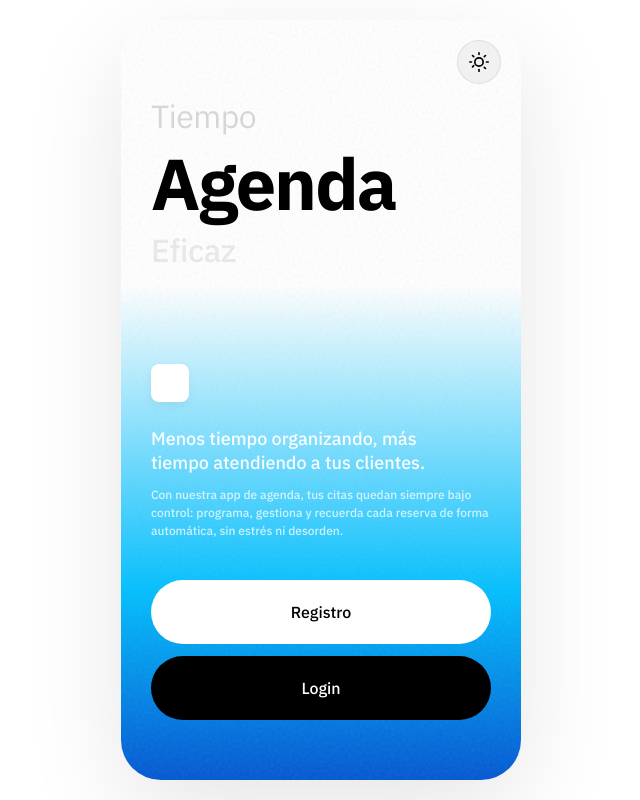
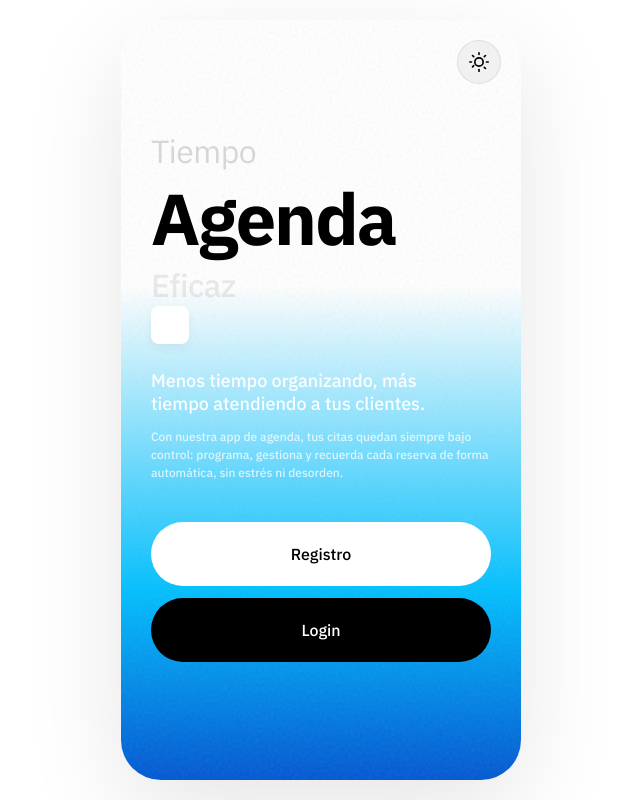
Before and after one commit to brayj4728/app-agenda-2, a website: page public/index.html in a window 1280 px wide. Shown: the whole page, without its empty margins (319-959 px from the left). Drawn offline with Linux system fonts and the light colour scheme.

Commit message:
Shifted content up by adjusting bottom padding and vertical balance

```diff
--- a/public/index.html
+++ b/public/index.html
@@ -68,8 +68,8 @@
             display: flex;
             flex-direction: column;
             max-width: 400px;
-            padding: 45px 30px 60px;
-            /* Adjusted top padding (30px -> 45px) for breathing room */
+            padding: 60px 30px 120px;
+            /* Restored top padding (60px) and increased bottom padding (120px) to shift content up */
             justify-content: space-between;
             background: linear-gradient(180deg, var(--gradient-start) 0%, var(--gradient-mid) 35%, #00BFFF 75%, #0056D2 100%);
             transition: background 0.4s ease;
@@ -134,8 +134,8 @@
             display: flex;
             flex-direction: column;
             gap: 5px;
-            margin-top: 30px;
-            /* Slightly increased top margin (20px -> 30px) */
+            margin-top: 50px;
+            /* Adjusted top margin for vertical balance */
             position: relative;
             z-index: 2;
         }
```
